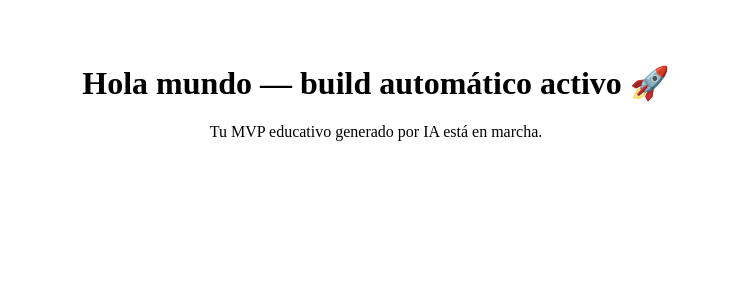
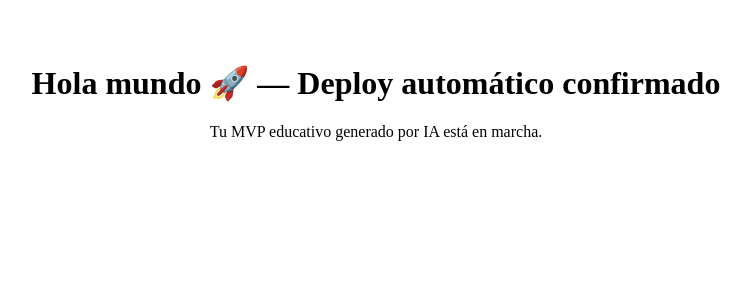
Before and after one commit to perbuscode/ai-edu-platform, a React (Create React App) app in the folder frontend/: page / in a window 1280 px wide. Shown: the top 300 px of the page, without its empty margins (264-1015 px from the left). Built offline with nearby package versions, Linux system fonts and the light colour scheme.

Commit message:
Nueva prueba de build cambio en el título de la página

```diff
--- a/frontend/src/App.js
+++ b/frontend/src/App.js
@@ -3,7 +3,7 @@ import React from 'react';
 function App() {
   return (
     <div style={{ textAlign: 'center', marginTop: '4rem' }}>
-      <h1>Hola mundo — build automático activo 🚀</h1>
+      <h1>Hola mundo 🚀 — Deploy automático confirmado</h1>
       <p>Tu MVP educativo generado por IA está en marcha.</p>
     </div>
   );
```
